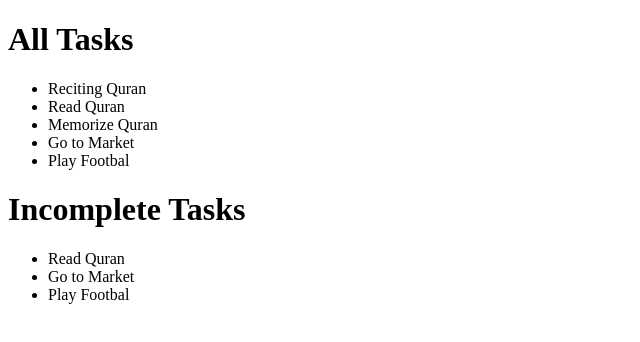
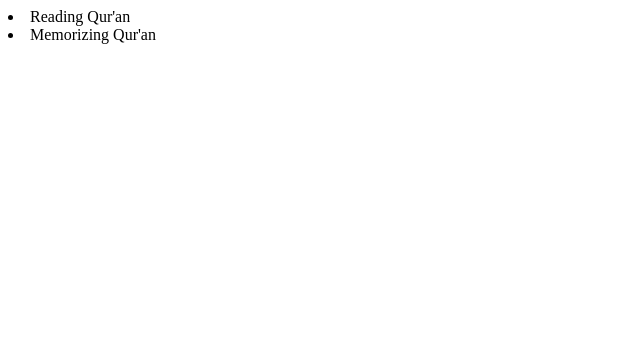
Before and after one commit to taufanbasri/learn-vuejs, a plain HTML site: page index.html in a window 1280 px wide. Shown: the whole page, without its empty margins (0-640 px from the left). Drawn offline with nearby package versions, Linux system fonts and the light colour scheme.

Commit message:
component

```diff
--- a/index.html
+++ b/index.html
@@ -8,36 +8,11 @@
 </head>
 <body>
   <div id="root">
-    <h1>All Tasks</h1>
-    <ul>
-      <li v-for="task in tasks" v-text="task.description"></li>
-    </ul>
-
-    <h1>Incomplete Tasks</h1>
-    <ul>
-      <li v-for="task in incompleteTasks" v-text="task.description"></li>
-    </ul>
+    <task>Reading Qur'an</task>
+    <task>Memorizing Qur'an</task>
   </div>
 
   <script src="https://unpkg.com/vue@2.5.11/dist/vue.js"></script>
-  <script>
-    var app = new Vue({
-      el: '#root',
-      data: {
-        tasks: [
-          { description: 'Reciting Quran', completed: true },
-          { description: 'Read Quran', completed: false },
-          { description: 'Memorize Quran', completed: true },
-          { description: 'Go to Market', completed: false },
-          { description: 'Play Footbal', completed: false },
-        ]
-      },
-      computed: {
-        incompleteTasks() {
-          return this.tasks.filter(task => ! task.completed)
-        }
-      }
-    });
-  </script>
+  <script src="main.js"></script>
 </body>
 </html>
--- /dev/null
+++ b/main.js
@@ -0,0 +1,7 @@
+Vue.component('task', {
+  template: '<li><slot></slot></li>'
+});
+
+new Vue({
+  el: '#root'
+});
```
